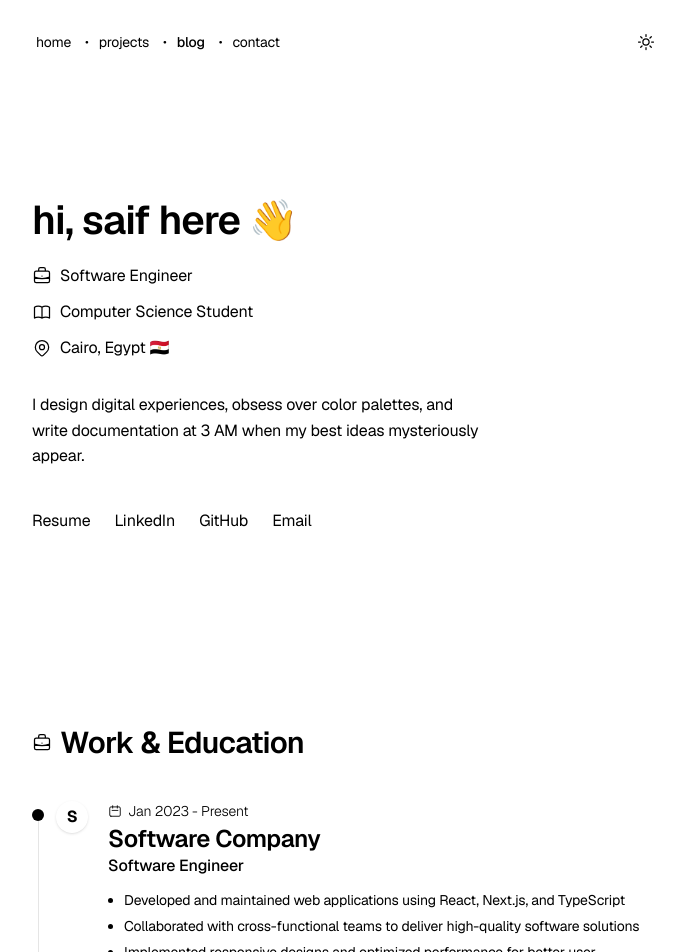
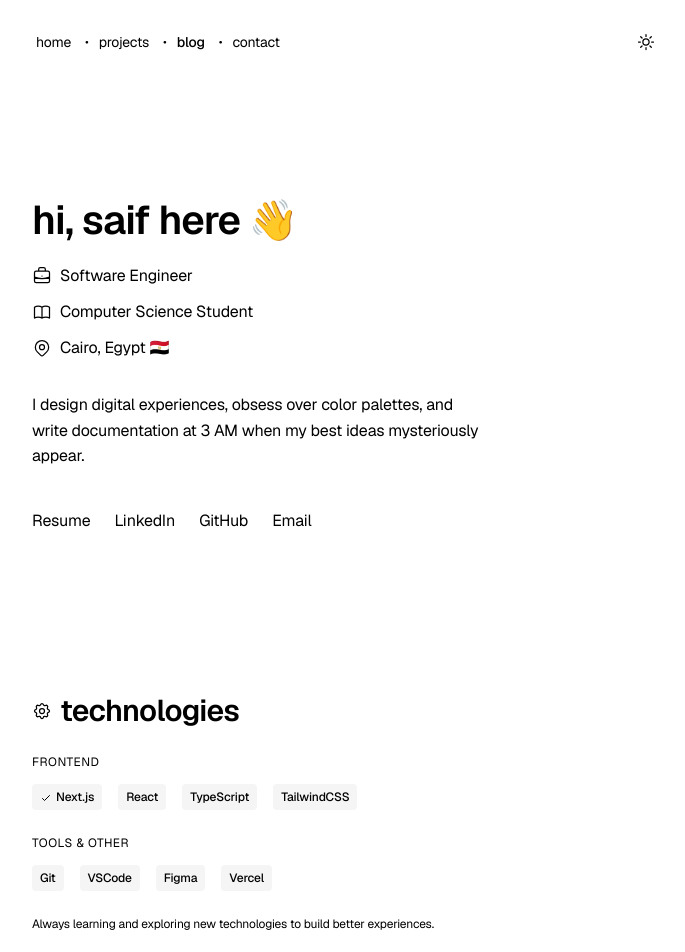
Before and after one commit to Woomyyyy/portfolio, a Next.js app: page / in a window 1280 px wide. Shown: the top 952 px of the page, without its empty margins (292-977 px from the left). Built offline with nearby package versions, Linux system fonts and the light colour scheme.

Commit message:
feat: Add Technologies component to showcase tech stack in the portfolio

```diff
--- a/src/app/page.tsx
+++ b/src/app/page.tsx
@@ -1,5 +1,6 @@
 import Navbar from '@/components/Navbar';
 import Hero from '@/components/Hero';
+import Technologies from '@/components/Technologies';
 import WorkEducation from '@/components/WorkEducation';
 import FeaturedProjects from '@/components/FeaturedProjects';
 import RecentPosts from '@/components/RecentPosts';
@@ -11,6 +12,7 @@ export default function Home() {
       <Navbar />
       <main>
         <Hero />
+        <Technologies />
         <WorkEducation />
         <FeaturedProjects />
         <RecentPosts />
--- /dev/null
+++ b/src/components/Technologies.tsx
@@ -0,0 +1,115 @@
+"use client";
+
+import React from 'react';
+import { motion } from 'framer-motion';
+import ScrollReveal from './ScrollReveal';
+
+const Technologies = () => {
+  // Animation variants for the tech items
+  const techItemVariants = {
+    hidden: { opacity: 0, y: 10 },
+    visible: (i: number) => ({
+      opacity: 1,
+      y: 0,
+      transition: {
+        delay: 0.05 * i,
+        duration: 0.3,
+        ease: "easeOut"
+      }
+    })
+  };
+
+  // Technology categories with their items
+  const techCategories = [
+    {
+      name: "Frontend",
+      items: [
+        { name: "Next.js", featured: true },
+        { name: "React" },
+        { name: "TypeScript" },
+        { name: "TailwindCSS" }
+      ]
+    },
+    {
+      name: "Tools & Other",
+      items: [
+        { name: "Git" },
+        { name: "VSCode" },
+        { name: "Figma" },
+        { name: "Vercel" }
+      ]
+    }
+  ];
+
+  return (
+    <section className="py-12" id="technologies">
+      <div className="container-width">
+        <ScrollReveal animation="fade">
+          <h2 className="text-2xl font-bold mb-6 flex items-center">
+            <svg className="w-5 h-5 mr-2 text-primary" fill="none" stroke="currentColor" viewBox="0 0 24 24" xmlns="http://www.w3.org/2000/svg">
+              <path strokeLinecap="round" strokeLinejoin="round" strokeWidth={1.5} d="M10.325 4.317c.426-1.756 2.924-1.756 3.35 0a1.724 1.724 0 002.573 1.066c1.543-.94 3.31.826 2.37 2.37a1.724 1.724 0 001.065 2.572c1.756.426 1.756 2.924 0 3.35a1.724 1.724 0 00-1.066 2.573c.94 1.543-.826 3.31-2.37 2.37a1.724 1.724 0 00-2.572 1.065c-.426 1.756-2.924 1.756-3.35 0a1.724 1.724 0 00-2.573-1.066c-1.543.94-3.31-.826-2.37-2.37a1.724 1.724 0 00-1.065-2.572c-1.756-.426-1.756-2.924 0-3.35a1.724 1.724 0 001.066-2.573c-.94-1.543.826-3.31 2.37-2.37.996.608 2.296.07 2.572-1.065z" />
+              <path strokeLinecap="round" strokeLinejoin="round" strokeWidth={1.5} d="M15 12a3 3 0 11-6 0 3 3 0 016 0z" />
+            </svg>
+            technologies
+          </h2>
+        </ScrollReveal>
+
+        <div className="space-y-6">
+          {techCategories.map((category, categoryIndex) => (
+            <div key={categoryIndex} className="mb-4">
+              <p className="text-xs text-muted-foreground uppercase tracking-wider mb-3">
+                {category.name}
+              </p>
+              <div className="flex flex-wrap gap-2">
+                {category.items.map((tech, techIndex) => (
+                  <ScrollReveal
+                    key={techIndex}
+                    animation="fade"
+                    delay={techIndex * 0.1}
+                    className="inline-block"
+                  >
+                    <motion.div
+                      variants={techItemVariants}
+                      initial="hidden"
+                      animate="visible"
+                      custom={techIndex}
+                      className={`tag hover-lift ${tech.featured ? 'bg-primary/10 text-primary border-primary/30' : ''}`}
+                      whileHover={{ scale: 1.05 }}
+                      transition={{ type: "spring", stiffness: 400, damping: 10 }}
+                    >
+                      {tech.featured && (
+                        <svg
+                          className="w-3 h-3 mr-1 inline-block"
+                          fill="none"
+                          stroke="currentColor"
+                          viewBox="0 0 24 24"
+                          xmlns="http://www.w3.org/2000/svg"
+                        >
+                          <path
+                            strokeLinecap="round"
+                            strokeLinejoin="round"
+                            strokeWidth={2}
+                            d="M5 13l4 4L19 7"
+                          />
+                        </svg>
+                      )}
+                      {tech.name}
+                    </motion.div>
+                  </ScrollReveal>
+                ))}
+              </div>
+            </div>
+          ))}
+        </div>
+
+        <ScrollReveal animation="fade" delay={0.2}>
+          <p className="text-xs text-muted-foreground mt-4">
+            Always learning and exploring new technologies to build better experiences.
+          </p>
+        </ScrollReveal>
+      </div>
+    </section>
+  );
+};
+
+export default Technologies;
```
